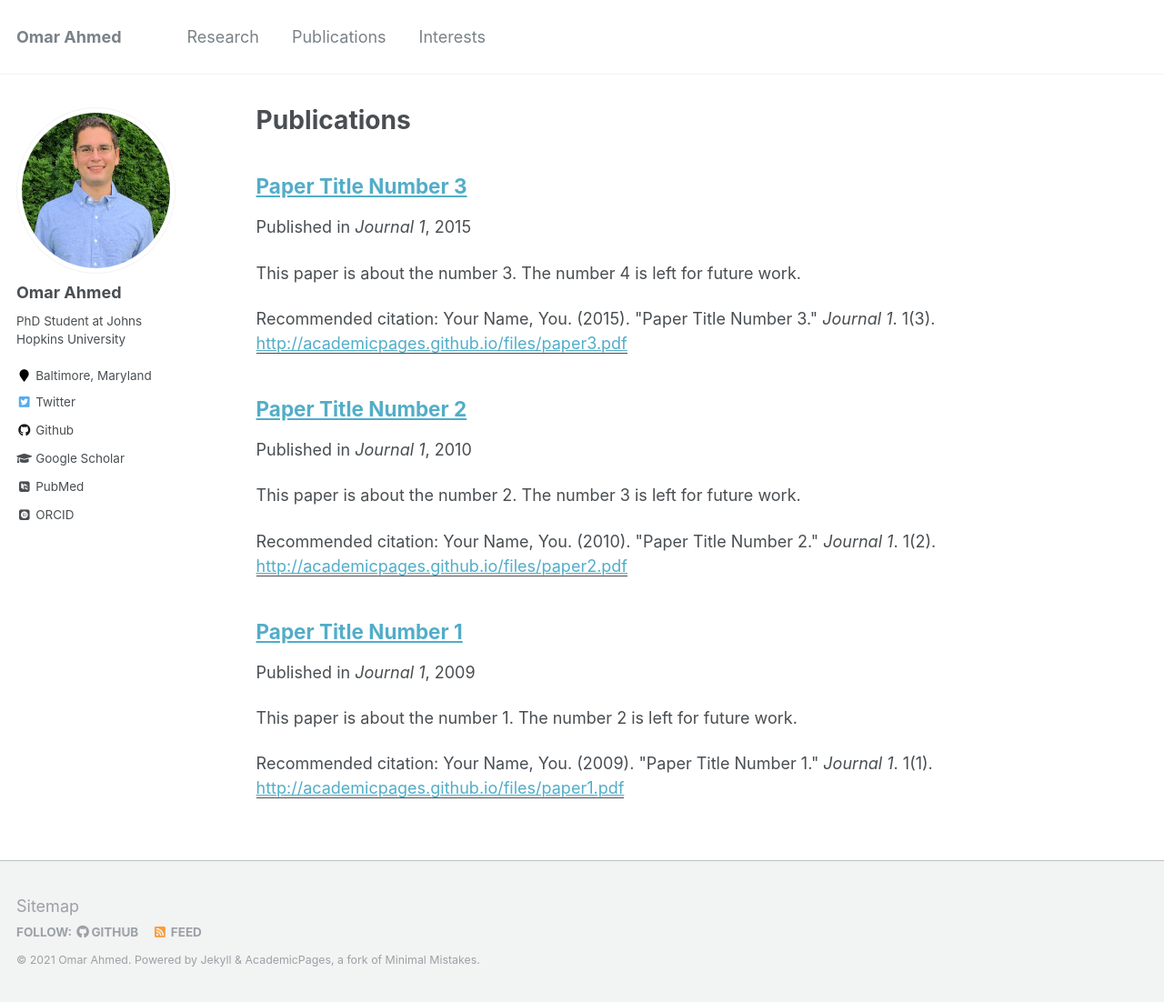
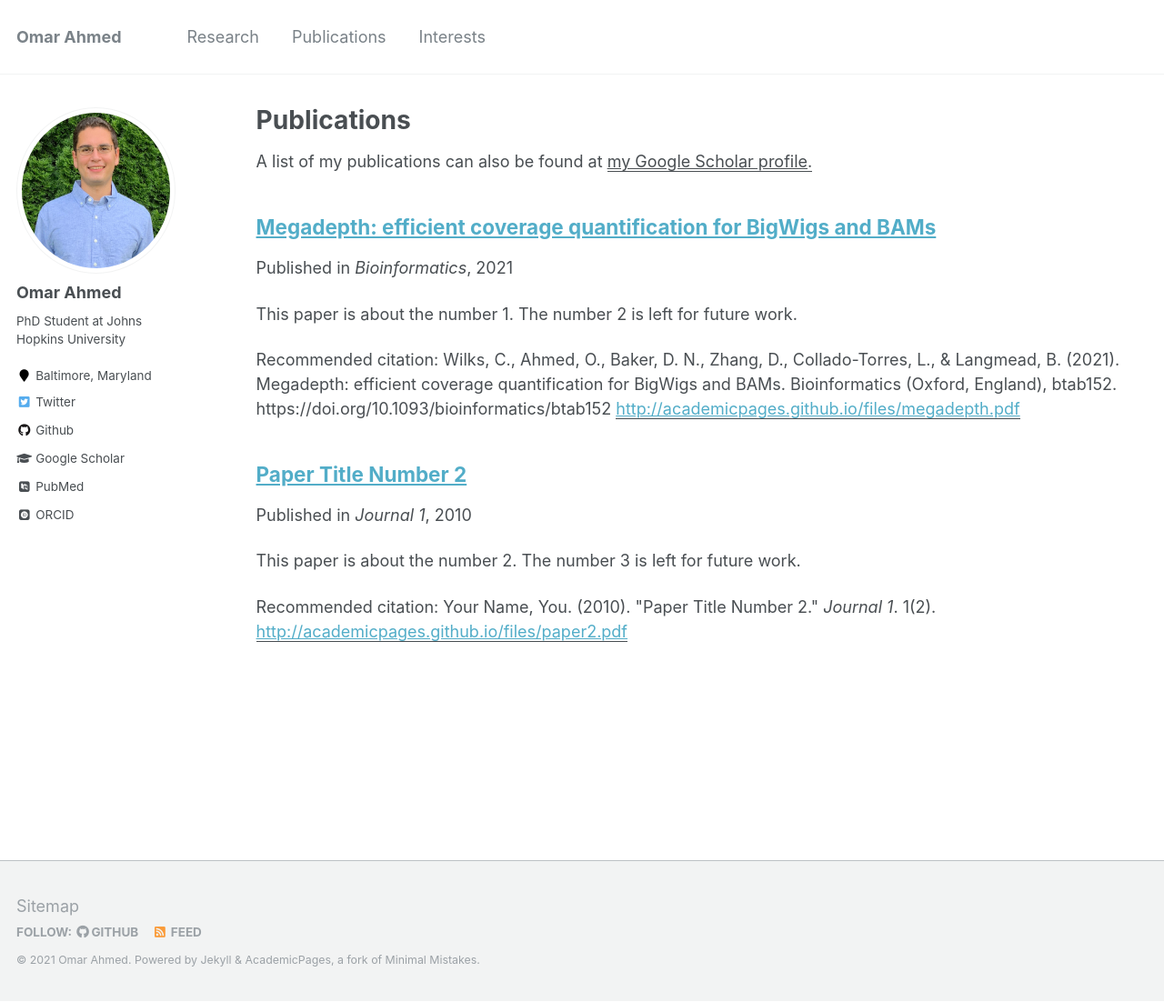
Before and after one commit to oma219/oma219.github.io, a Jekyll site: the page built from _pages/publications.md, in a window 1280 px wide and 1102 px high. Shown: the whole window at 91% size. Built offline with Jekyll 4.4.1, drawn with Linux system fonts in a browser that asks for light colours; some web fonts are replaced.

Commit message:
working on adding publications

```diff
--- a/_pages/publications.md
+++ b/_pages/publications.md
@@ -5,9 +5,13 @@ permalink: /publications/
 author_profile: true
 ---
 
+A list of my publications can also be found at <u><a href="{{author.googlescholar}}">my Google Scholar profile</a>.</u>
+
+<!---
 {% if author.googlescholar %}
-  You can also find my articles on <u><a href="{{author.googlescholar}}">my Google Scholar profile</a>.</u>
+  A list of works can also be found at <u><a href="{{author.googlescholar}}">my Google Scholar profile</a>.</u>
 {% endif %}
+-->
 
 {% include base_path %}
 
--- a/_publications/2009-10-01-paper-title-number-1.md
+++ /dev/null
@@ -1,15 +0,0 @@
----
-title: "Paper Title Number 1"
-collection: publications
-permalink: /publication/2009-10-01-paper-title-number-1
-excerpt: 'This paper is about the number 1. The number 2 is left for future work.'
-date: 2009-10-01
-venue: 'Journal 1'
-paperurl: 'http://academicpages.github.io/files/paper1.pdf'
-citation: 'Your Name, You. (2009). &quot;Paper Title Number 1.&quot; <i>Journal 1</i>. 1(1).'
----
-This paper is about the number 1. The number 2 is left for future work.
-
-[Download paper here](http://academicpages.github.io/files/paper1.pdf)
-
-Recommended citation: Your Name, You. (2009). "Paper Title Number 1." <i>Journal 1</i>. 1(1).
--- a/_publications/2015-10-01-paper-title-number-3.md
+++ /dev/null
@@ -1,15 +0,0 @@
----
-title: "Paper Title Number 3"
-collection: publications
-permalink: /publication/2015-10-01-paper-title-number-3
-excerpt: 'This paper is about the number 3. The number 4 is left for future work.'
-date: 2015-10-01
-venue: 'Journal 1'
-paperurl: 'http://academicpages.github.io/files/paper3.pdf'
-citation: 'Your Name, You. (2015). &quot;Paper Title Number 3.&quot; <i>Journal 1</i>. 1(3).'
----
-This paper is about the number 3. The number 4 is left for future work.
-
-[Download paper here](http://academicpages.github.io/files/paper3.pdf)
-
-Recommended citation: Your Name, You. (2015). "Paper Title Number 3." <i>Journal 1</i>. 1(3).
--- /dev/null
+++ b/_publications/paper_1.md
@@ -0,0 +1,19 @@
+---
+title: "Megadepth: efficient coverage quantification for BigWigs and BAMs"
+collection: publications
+permalink: /publication/paper_1
+excerpt: 'This paper is about the number 1. The number 2 is left for future work.'
+date: 2021-03-08
+venue: 'Bioinformatics'
+paperurl: 'http://academicpages.github.io/files/megadepth.pdf'
+citation: 'Wilks, C., Ahmed, O., Baker, D. N., Zhang, D., Collado-Torres, L., & Langmead, B. (2021). Megadepth: efficient coverage quantification for BigWigs and BAMs. Bioinformatics (Oxford, England), btab152. https://doi.org/10.1093/bioinformatics/btab152'
+---
+This paper is about the number 1. The number 2 is left for future work.
+
+[Download paper here](http://academicpages.github.io/files/megadepth.pdf)
+
+APA-style Citation:
+
+Wilks, C., Ahmed, O., Baker, D. N., Zhang, D., Collado-Torres, L., & Langmead, B. (2021). Megadepth: efficient coverage quantification for BigWigs and BAMs. *Bioinformatics* (Oxford, England), btab152. https://doi.org/10.1093/bioinformatics/btab152
+
+BibTex Citation:
```
Also changed, not shown: _publications/paper_2.md (renamed from _publications/2010-10-01-paper-title-number-2.md), 1 other file.
